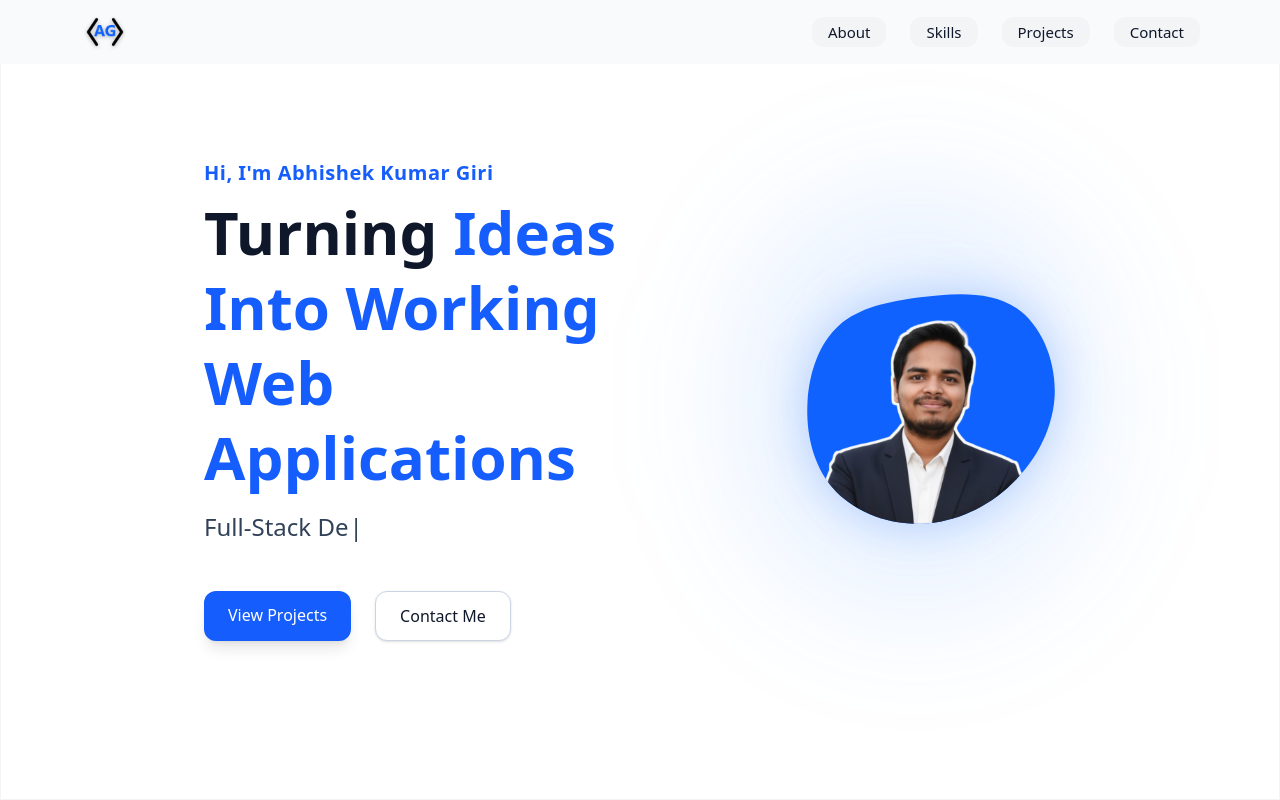
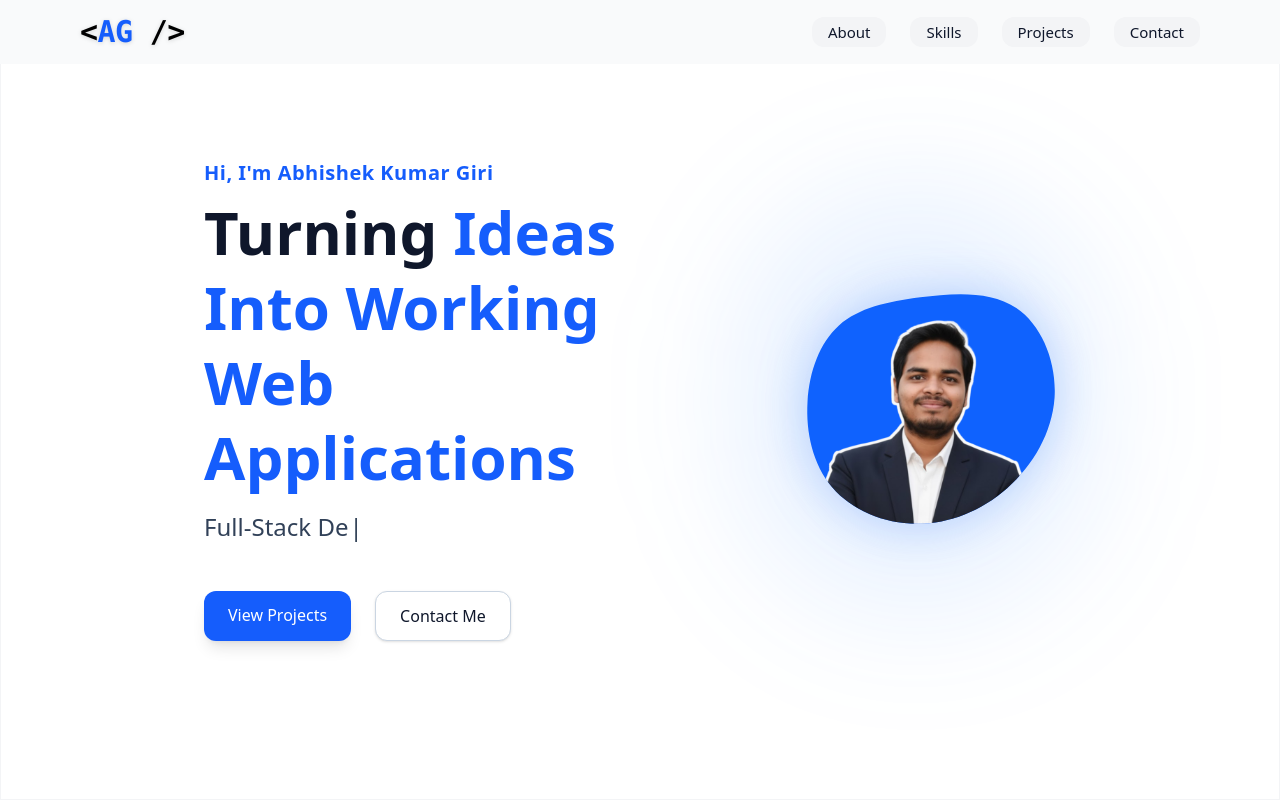
Before and after one commit to abhi1913ek-79ri/portfolio, a Next.js app: page / in a window 1280 px wide. Shown: the top 800 px of the page. Built offline with nearby package versions, Linux system fonts and the light colour scheme.

Commit message:
Update : logo changed

```diff
--- a/app/components/Navbar/Navbar.jsx
+++ b/app/components/Navbar/Navbar.jsx
@@ -54,13 +54,12 @@ function Navbar() {
             <Link href="/">{/* DESKTOP: Logo Left */}
               <div className="hidden md:block">
                 <Link href="/">
-                  <Image
-                    src="/logo.png"
-                    alt="AG Logo"
-                    width={50}
-                    height={50}
-                    className="drop-shadow-sm"
-                  />
+                  <p className="text-3xl font-mono font-bold">
+                    <span className="text-black">&lt;</span>
+                    <span className="text-blue-600">AG</span>
+                    <span className="text-black"> /&gt;</span>
+                  </p>
+
                 </Link>
               </div>
             </Link>
@@ -76,14 +75,13 @@ function Navbar() {
         </div>
 
         {/* MOBILE: Logo Right */}
-        <div className="md:hidden text-xl font-semibold text-blue-700">
-          <Link href="/"><Image
-                    src="/favicon1.svg"
-                    alt="AG Logo"
-                    width={50}
-                    height={50}
-                    className="drop-shadow-sm"
-                  /></Link>
+        <div className="md:hidden font-semibold text-blue-700">
+          <p className="text-2xl font-mono font-bold">
+            <span className="text-black">&lt;</span>
+            <span className="text-blue-600">AG</span>
+            <span className="text-black"> /&gt;</span>
+          </p>
+
         </div>
       </div>
 
```
